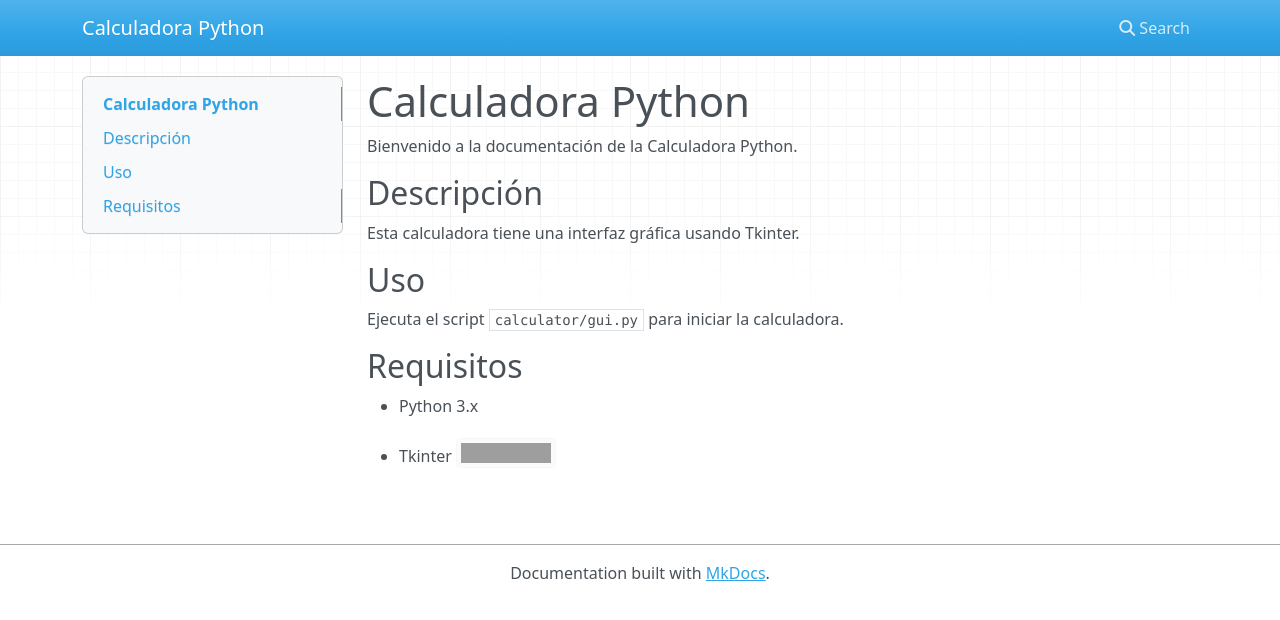
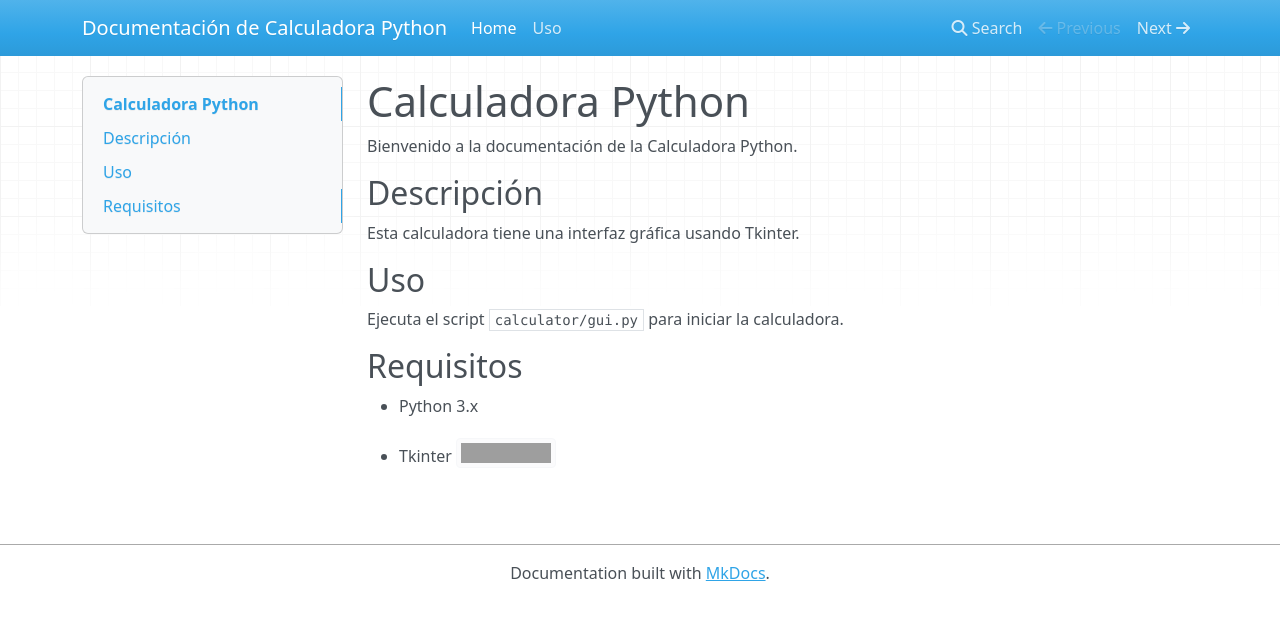
Before and after one commit to david04davidgr/PPS-Unidad0-Tarea-David, an MkDocs documentation site: the page built from docs/index.md, in a window 1280 px wide. Shown: the top 620 px of the page. Built offline with MkDocs 1.6.1, drawn with Linux system fonts in a browser that asks for light colours; nearby versions of some CDN libraries; some of the changed lines change nothing that is shown; grey boxes are pictures that could not be loaded.

Commit message:
Configuración inicial de MkDocs y Pipeline CI/CD de documentación

```diff
--- a/mkdocs.yml
+++ b/mkdocs.yml
@@ -1,4 +1,31 @@
-site_name: Calculadora Python
+# -------------------------------------------------------------
+# CONFIGURACIÓN GENERAL DEL SITIO
+# -------------------------------------------------------------
+site_name: Documentación de Calculadora Python # Define el título que aparecerá en la barra de navegación y en la etiqueta <title> del navegador.
+
+# -------------------------------------------------------------
+# ESTRUCTURA DE NAVEGACIÓN (MENÚ)
+# -------------------------------------------------------------
+# Define la lista de enlaces y el orden de aparición en el menú de navegación principal.
 nav:
-  - Home: index.md
-docs_dir: docs
+  # El nombre de la sección en el menú: nombre_archivo.md
+  - Home: index.md             # Primer elemento del menú, enlaza con el archivo 'index.md'.
+  - Uso: guia_uso.md           # Segundo elemento del menú, enlaza con el archivo 'guia_uso.md'.
+  # Se pueden añadir subsecciones anidando listas:
+  # - Referencia:
+  #   - Funciones: referencia/funciones.md
+  #   - Clases: referencia/clases.md
+
+# -------------------------------------------------------------
+# DIRECTORIOS
+# -------------------------------------------------------------
+# Ruta de la carpeta que contiene todos los archivos .md (Markdown) de la documentación.
+# MkDocs buscará aquí los archivos listados en 'nav'.
+doc_dir: docs
+# -------------------------------------------------------------
+# TEMA (Opcional, pero común)
+# -------------------------------------------------------------
+# theme:
+#   name: 'material' # Si usas el popular tema Material for MkDocs.
+#   # highlightjs: true
+#   # code_fences: true
```
Also changed, not shown: docs/guia_uso.md (added), 1 other file.
